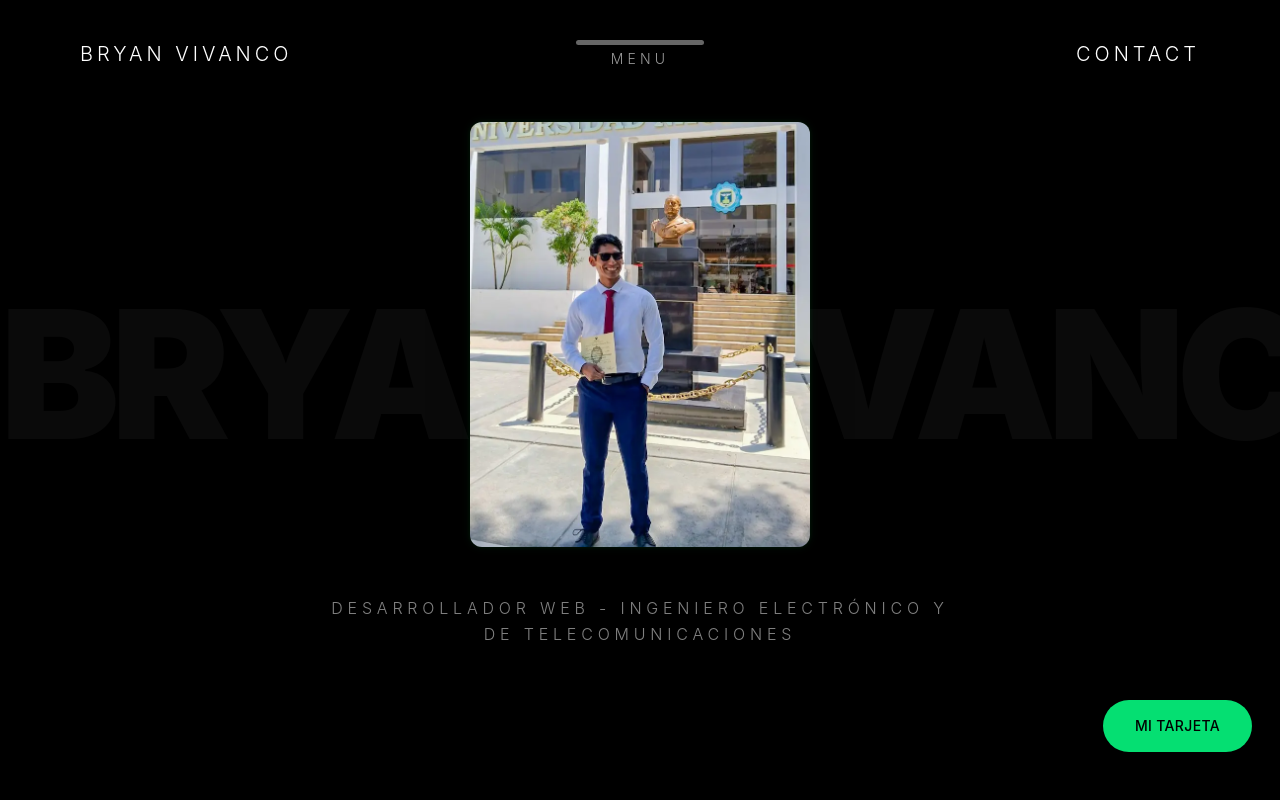
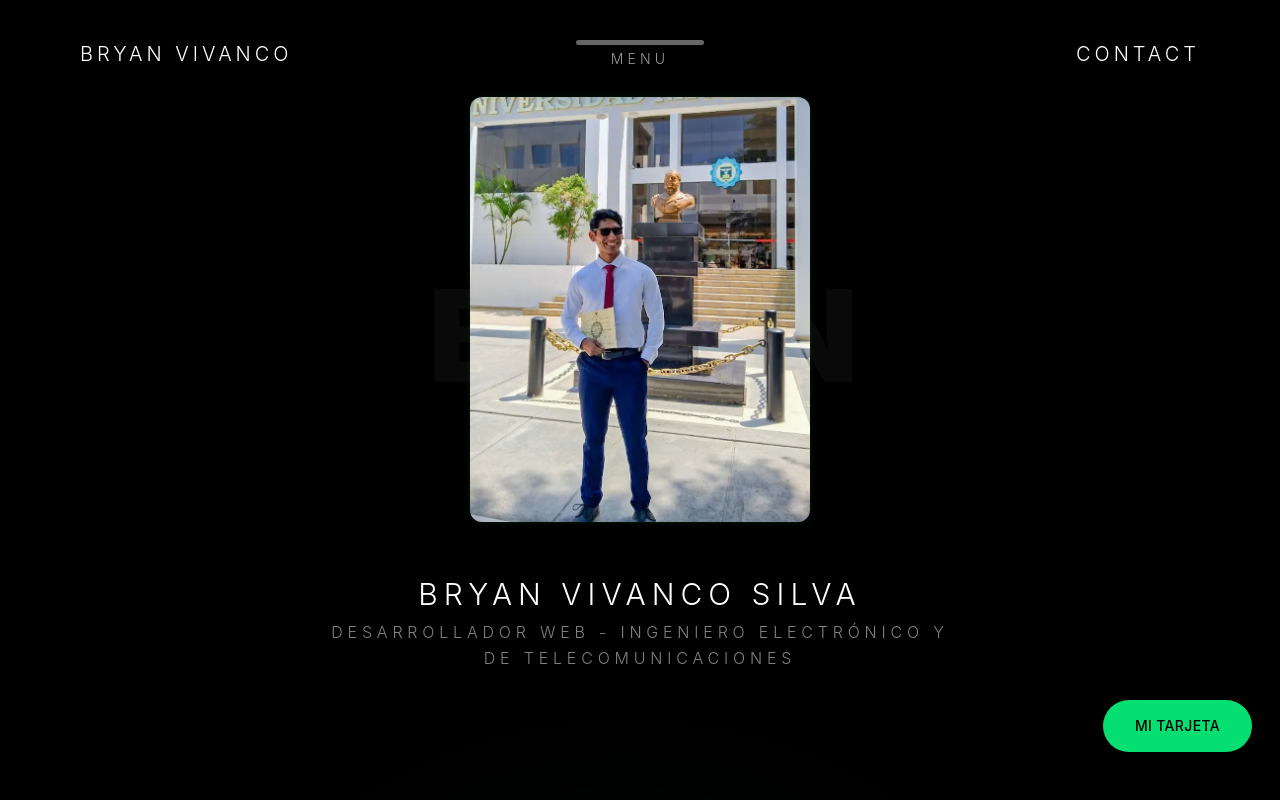
Before and after one commit to bryanvivancos/bjlinks-react-tailwind, a React (Vite) app: page / in a window 1280 px wide. Shown: the top 800 px of the page. Built offline with nearby package versions, Linux system fonts and the light colour scheme; what tailwind-animations would draw is missing.

Commit message:
fix: overflow-x

```diff
--- a/src/components/Hero.jsx
+++ b/src/components/Hero.jsx
@@ -3,14 +3,14 @@ import TiltImage from './atoms/TiltImage'
 
 const Hero = () => {
     return (
-        <section id='hero' className='relative w-full min-h-screen bg-black '>
+        <section id='hero' className='relative w-full min-h-screen'>
 
             <Navbar />
 
             {/* Giant Background Text */}
             <div className='hidden md:block absolute inset-0 flex items-center justify-center pointer-events-none top-60'>
-                <h1 className='text-[16vw] md:text-[14vw] font-black tracking-tighter text-white/[0.04] whitespace-nowrap select-none md:animate-scroll-name'>
-                    BRYAN VIVANCO BRYAN VIVANCO
+                <h1 className='text-center text-[8vw] md:text-[10vw] font-black tracking-tighter text-white/[0.04] whitespace-nowrap select-none'>
+                    BRYAN
                 </h1>
             </div>
 
@@ -29,6 +29,9 @@ const Hero = () => {
 
                 {/* Description Text */}
                 <div className='max-w-2xl text-center px-4'>
+                    <h2 className='text-white text-2xl md:text-3xl font-bold tracking-[0.15em] md:tracking-[0.20em] font-light uppercase leading-relaxed'>
+                        Bryan Vivanco Silva
+                    </h2>
                     <p className='text-white/50 text-sm md:text-base tracking-[0.25em] md:tracking-[0.3em] font-light uppercase leading-relaxed'>
                         Desarrollador Web - Ingeniero Electrónico y de Telecomunicaciones
                     </p>
```
